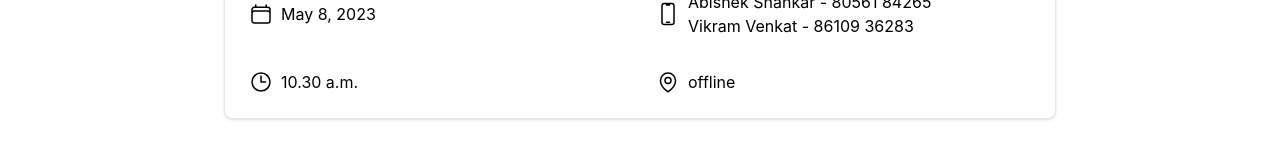
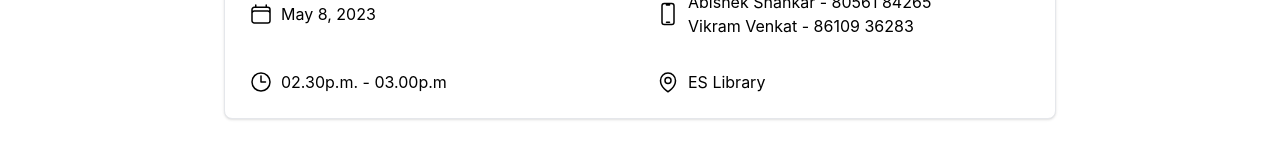
Before and after one commit to roopeshsn/cygnus-website-mrf, a React (Create React App) app: page /events/block-and-tackle in a window 1280 px wide. Shown: the part 1019-1168 px from the top of the page. Built offline with nearby package versions, Linux system fonts and the light colour scheme; no server answers.

Commit message:
Updated event details

```diff
--- a/src/data/events.js
+++ b/src/data/events.js
@@ -17,8 +17,8 @@ export const events = [
       { id: 2, name: 'Vikram Venkat', mobile: '86109 36283' },
     ],
     date: 'May 8, 2023',
-    time: '10.30 a.m.',
-    venue: 'offline',
+    time: '02.30p.m. - 03.00p.m',
+    venue: 'ES Library',
   },
   {
     id: 2,
@@ -38,8 +38,8 @@ export const events = [
       { id: 2, name: 'UdhayaShankar. U', mobile: '99628 90038' },
     ],
     date: 'May 8, 2023',
-    time: '10.30 a.m.',
-    venue: 'offline',
+    time: '11.30a.m. - 12.30p.m.',
+    venue: 'ES Library',
   },
   {
     id: 3,
@@ -60,8 +60,8 @@ export const events = [
       { id: 3, name: 'Kuraishi Kareemullah', mobile: '91776 17687' },
     ],
     date: 'May 8, 2023',
-    time: '10.30 a.m.',
-    venue: 'offline',
+    time: '01.30p.m. - 02.30p.m',
+    venue: 'UG Lab',
   },
   {
     id: 4,
@@ -81,8 +81,8 @@ export const events = [
       { id: 2, name: 'Mohamed Khaif', mobile: '98469 04755' },
     ],
     date: 'May 8, 2023',
-    time: '10.30 a.m.',
-    venue: 'offline',
+    time: '01.30p.m. - 02.30p.m.',
+    venue: 'ES 202',
   },
   {
     id: 5,
@@ -103,7 +103,7 @@ export const events = [
     ],
     date: 'May 8, 2023',
     time: '10.30 a.m.',
-    venue: 'offline',
+    venue: 'online',
   },
   {
     id: 6,
@@ -123,8 +123,8 @@ export const events = [
       { id: 2, name: 'Mohammed Javeed', mobile: '73585 21265' },
     ],
     date: 'May 8, 2023',
-    time: '10.30 a.m.',
-    venue: 'offline',
+    time: '12.00a.m. - 03.00p.m.',
+    venue: 'PLC Lab',
   },
   {
     id: 7,
@@ -145,8 +145,8 @@ export const events = [
       { id: 3, name: 'Mohammed Fazil', mobile: '63854 460456' },
     ],
     date: 'May 8, 2023',
-    time: '10.30 a.m.',
-    venue: 'offline',
+    time: '12.30p.m. - 01.30p.m.',
+    venue: 'ES 315, 317',
   },
   {
     id: 8,
@@ -166,7 +166,7 @@ export const events = [
       { id: 2, name: 'Kavin Santhosh. G', mobile: '97911 34062' },
     ],
     date: 'May 8, 2023',
-    time: '10.30 a.m.',
+    time: '02.00p.m. - 03.00p.m.',
     venue: 'offline',
   },
   {
@@ -186,7 +186,7 @@ export const events = [
       { id: 2, name: 'Mohammed Irfan', mobile: '93613 95907' },
     ],
     date: 'May 8, 2023',
-    time: '10.30 a.m.',
+    time: '11.00a.m. - 04.00p.m.',
     venue: 'offline',
   },
 ]
--- a/src/pages/Leaderboard.jsx
+++ b/src/pages/Leaderboard.jsx
@@ -88,7 +88,7 @@ export default function Leaderboard() {
       isMounted = false
     }
   }, [currentTab, isTeamEvent])
-  console.log(participants)
+  //console.log(participants)
   return (
     <>
       <Navbar />
```
